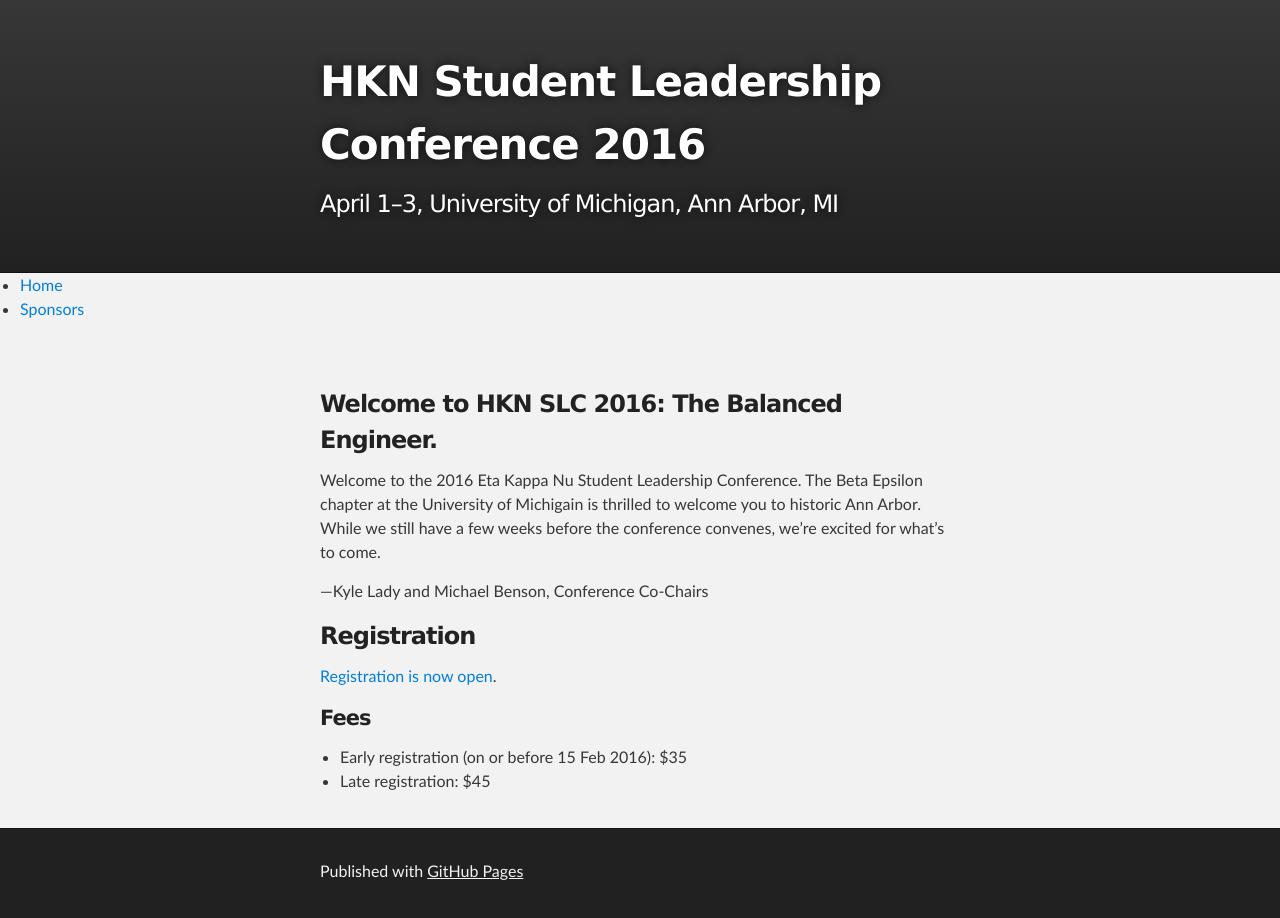
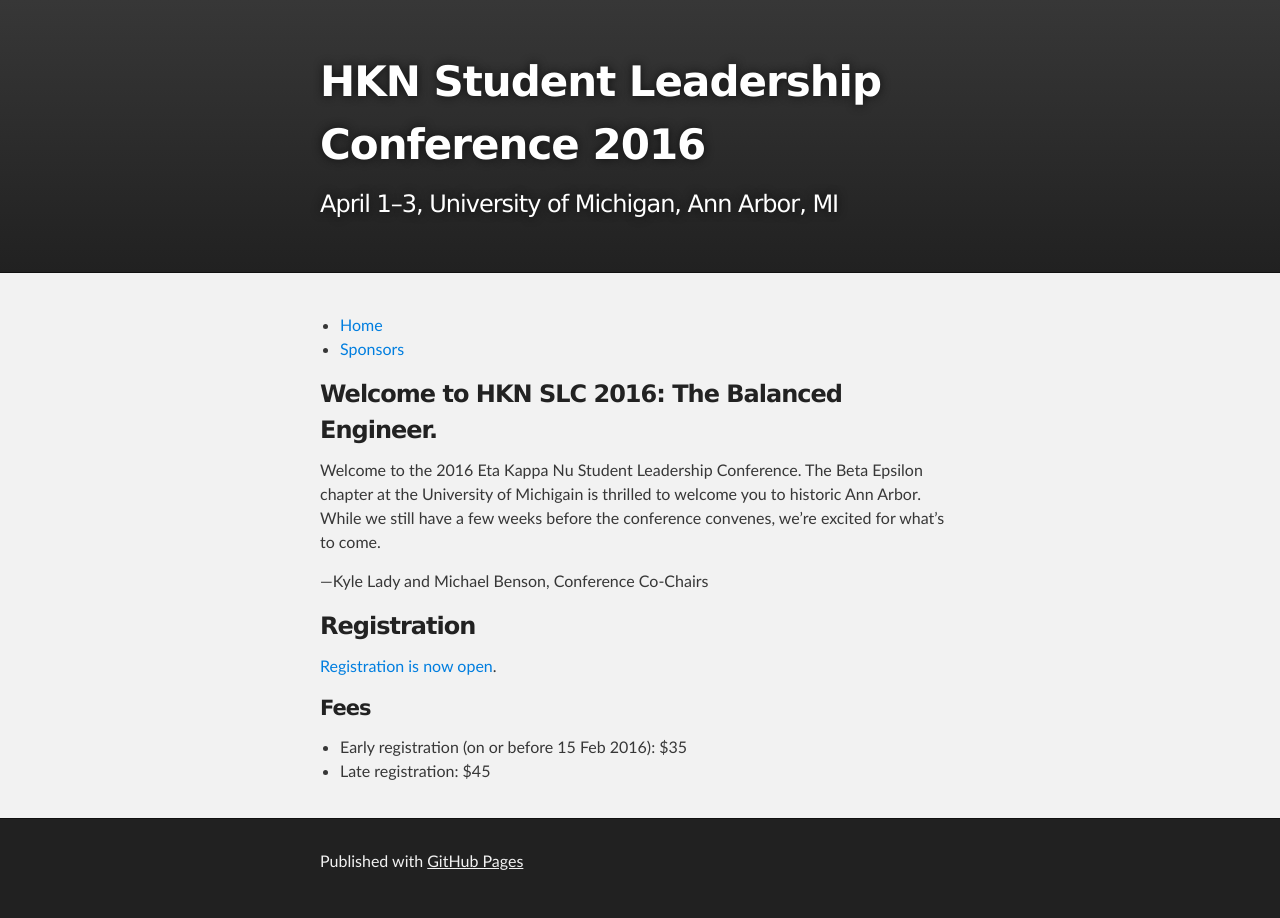
Before and after one commit to hkncon2016/hkncon2016.github.io, a Jekyll site: the page built from index.md, in a window 1280 px wide. Built offline with Jekyll 4.4.1, drawn with Linux system fonts in a browser that asks for light colours.

Commit message:
Update default.html

```diff
--- a/_layouts/default.html
+++ b/_layouts/default.html
@@ -26,13 +26,13 @@
 
     <!-- MAIN CONTENT -->
     <div id="main_content_wrap" class="outer">
+      <section id="main_content" class="inner">
     <nav>
       <ul>
         <li><a href="/">Home</a></li>
         <li><a href="/sponsors">Sponsors</a></li>
       </ul>
     </nav>
-      <section id="main_content" class="inner">
 
       {{ content }}
 
```
